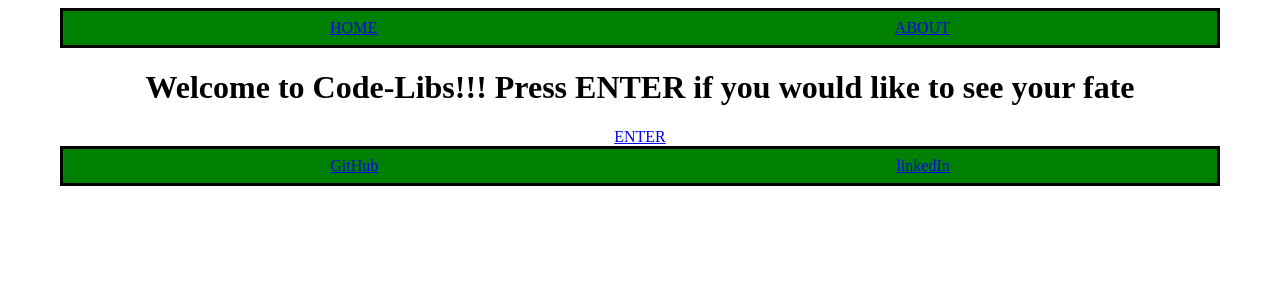
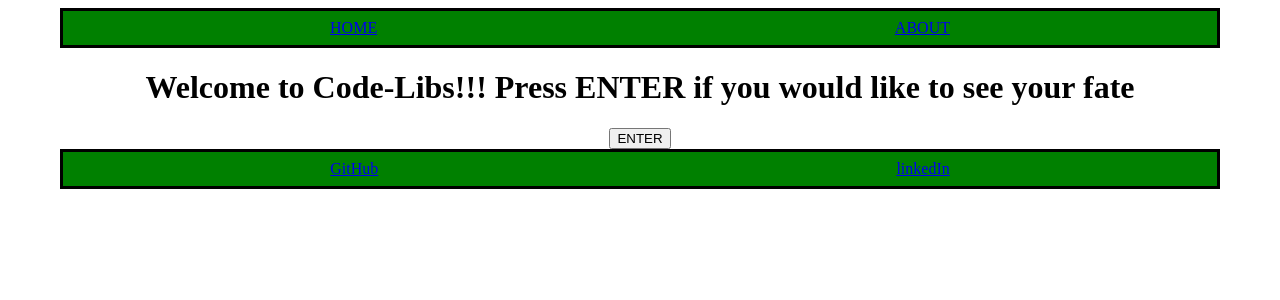
Before and after one commit to Nellie7190/project-3-frontend, a React (Create React App) app: page / in a window 1280 px wide. Shown: the top 300 px of the page. Built offline with nearby package versions, Linux system fonts and the light colour scheme; no server answers.

Commit message:
option1 & 2 deletes story after 2 clicks, needs additional fix

```diff
--- a/src/components/Buttons.js
+++ b/src/components/Buttons.js
@@ -1,10 +1,48 @@
 import { Link } from 'react-router-dom';
+import { useState } from 'react';
 
-const Buttons = () => {
+const Buttons = (props) => {
+    const [words, setWords] = useState(null);
+
+    const URL = "https://project-3-backend-libs.herokuapp.com/";
+
+    const getWords = async () => {
+        const response = await fetch(`${URL}story`);
+        const data = await response.json();
+        setWords(data);
+        console.log(data)
+    };
+    //state to hold storyData
+    const [storyData, setStoryData] = useState({
+        noun: "",
+        verb: "",
+        adjective: "",
+        number: "",
+        created: false
+    });
+
+    const deleteWords = async (word) => {
+        // make post request to delete words
+        await fetch(`${URL}story`, {
+            method: "DELETE",
+            headers: {
+                "Content-Type": "Application/json",
+            },
+            body: JSON.stringify(word),
+        });
+        // update list of words
+        getWords();
+    };
+
+    // we need this to delete a story
+    const handleDeleteStory = async => {
+        deleteWords(storyData);
+    };
+
     return (
         <div>
-            <Link to='/option1'><button>ChooseOption 1</button></Link>
-            <Link to='/option2'><button>ChooseOption 2</button></Link>
+            <Link to='/story/option1'><button onClick={handleDeleteStory}>ChooseOption 1</button></Link>
+            <Link to='/story/option2'><button onClick={handleDeleteStory}>ChooseOption 2</button></Link>
         </div>
     );
 };
--- a/src/components/Main.js
+++ b/src/components/Main.js
@@ -51,31 +51,38 @@ const Main = (props) => {
     return (
         <main>
             <Switch>
-                <Route exact path="/">
-                    <Home />
-                </Route>
+                <Route
+                    exact path="/"
+                    render={(rp) => (
+                        <Home
+                            words={words}
+                            deleteWords={deleteWords}
+                            {...rp}
+                        />
+                    )}
+                />
                 <Route path="/about">
                     <About URL={URL} />
                 </Route>
-                <Route path="/story">
-                    <Story URL={URL} words={words} createWords={createWords} deleteWords={deleteWords}/>
+                <Route exact path="/story">
+                    <Story URL={URL} words={words} createWords={createWords} deleteWords={deleteWords} />
                 </Route>
                 <Route
-                    path="/option1"
+                    path="/story/option1"
                     render={(rp) => (
                         <Option1
-                            /*words={words}
-                            deleteWords={deleteWords}*/
+                            words={words}
+                            deleteWords={deleteWords}
                             {...rp}
                         />
                     )}
                 />
                 <Route
-                    path="/option2"
+                    path="/story/option2"
                     render={(rp) => (
                         <Option2
-                            /*words={words}
-                            deleteWords={deleteWords}*/
+                            words={words}
+                            deleteWords={deleteWords}
                             {...rp}
                         />
                     )}
--- a/src/pages/Home.js
+++ b/src/pages/Home.js
@@ -1,10 +1,26 @@
 import { Link } from 'react-router-dom'
+import { useState } from 'react';
 
-const Home = () => {
+const Home = (props) => {
+    //state to hold storyData
+    const [storyData, setStoryData] = useState({
+        noun: "",
+        verb: "",
+        adjective: "",
+        number: "",
+        created: false
+    });
+
+    // we need this to delete a story
+    const handleDeleteStory = async => {
+        if (storyData.created === false) {
+            props.deleteWords(storyData);
+        }
+    };
     return (
         <div>
             <h1>Welcome to Code-Libs!!! Press ENTER if you would like to see your fate</h1>
-            <Link to="/story"> ENTER </Link>
+            <Link to="/story"> <button onClick={handleDeleteStory}>ENTER</button> </Link>
         </div>
     );
 };
--- a/src/pages/Option1.js
+++ b/src/pages/Option1.js
@@ -1,4 +1,3 @@
-
 
 const Option1 = () => {
 
--- a/src/pages/Story.js
+++ b/src/pages/Story.js
@@ -15,8 +15,6 @@ const Story = (props) => {
     //handleChange function for form
     const handleChange = (event) => {
         setStoryData({ ...storyData, [event.target.name]: event.target.value });
-        console.log("this is", event)
-
     };
 
 
@@ -96,7 +94,7 @@ const Story = (props) => {
         return (
             <div>
                 {props.words ? loaded() : <h1>Loading...</h1>}
-                <Buttons />
+                <Buttons props={props} handleDeleteStory={handleDeleteStory}/>
             </div>
         )
     }
```
